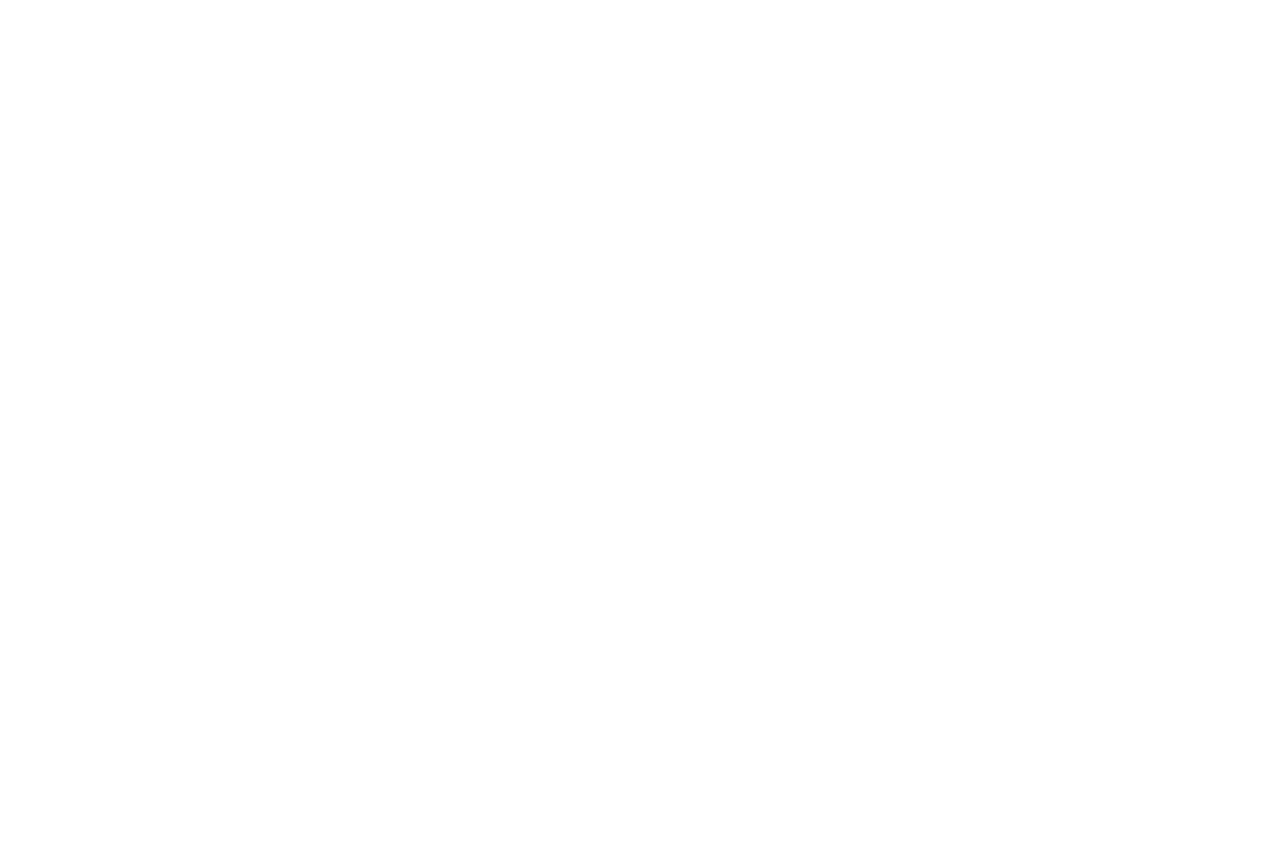
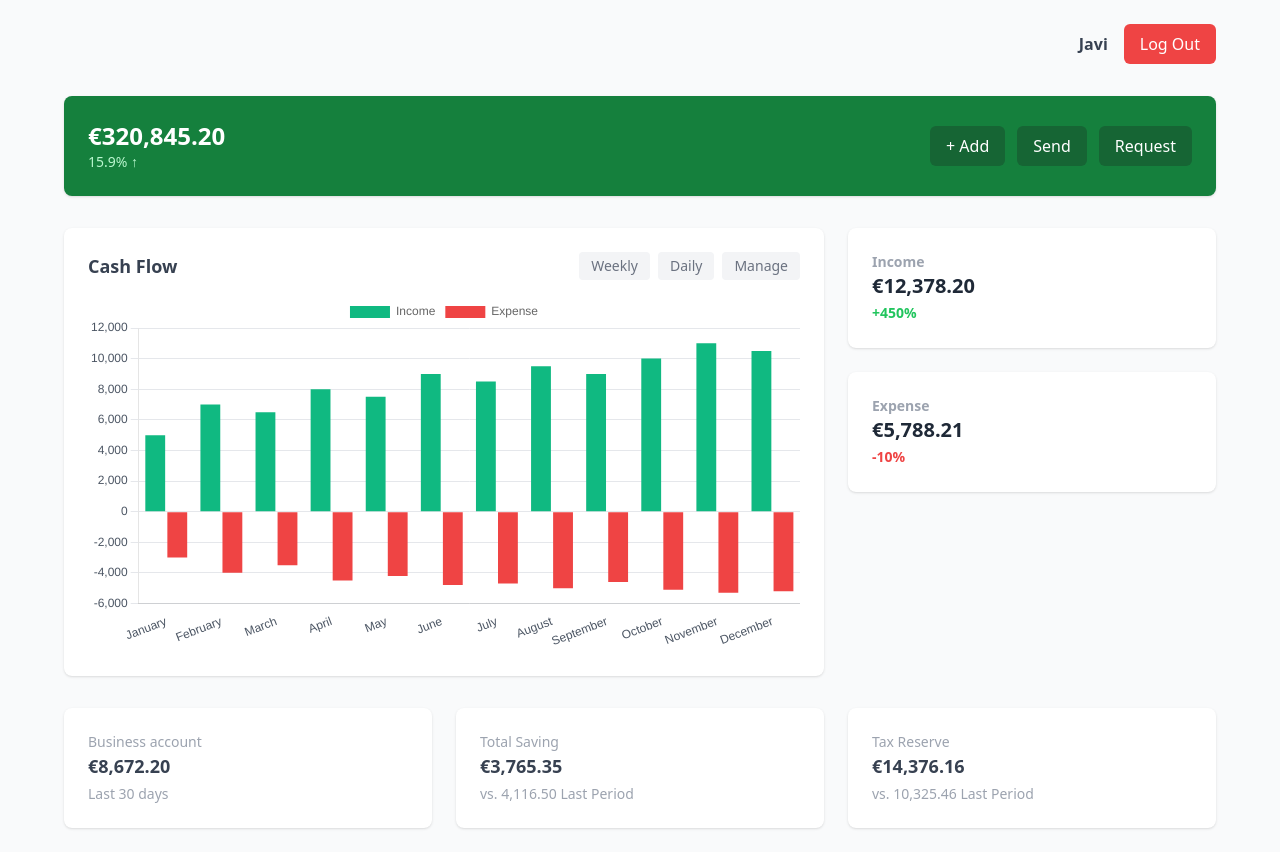
Before and after one commit to jfernandezcl/personal-finance, a React (Vite) app in the folder frontend/: page /dashboard in a window 1280 px wide. Before the commit the page ends 800 px from the top, so only its background shows below. Built offline with nearby package versions, Linux system fonts and the light colour scheme; the HTML template or start-up script is replaced by a standard one.

Commit message:
fix: change all the design and styles of the site

```diff
--- a/frontend/src/pages/Dashboard.jsx
+++ b/frontend/src/pages/Dashboard.jsx
@@ -1,147 +1,159 @@
-import React, { useState } from "react";
-import { useNavigate } from "react-router";
-import { Bar, Doughnut } from "react-chartjs-2";
-import { Chart as ChartJS, CategoryScale, LinearScale, BarElement, Title, ArcElement, Tooltip, Legend } from "chart.js";
+import React from "react";
+import { Bar } from "react-chartjs-2";
+import {
+  Chart as ChartJS,
+  CategoryScale,
+  LinearScale,
+  BarElement,
+  Title,
+  Tooltip,
+  Legend,
+} from "chart.js";
 
-ChartJS.register(CategoryScale, LinearScale, BarElement, Title, ArcElement, Tooltip, Legend);
+ChartJS.register(CategoryScale, LinearScale, BarElement, Title, Tooltip, Legend);
 
-function Dashboard() {
-  let userName = localStorage.getItem("username");
-  const navigate = useNavigate();
-  const token = localStorage.getItem("token");
-
-  const [ingresos, setIngresos] = useState(new Array(12).fill(0));
-  const [gastos, setGastos] = useState(new Array(12).fill(0));
-  const [inputValor, setInputValor] = useState("");
-  const [tipo, setTipo] = useState("ingreso");
-  const [mes, setMes] = useState(0);
-
-  if (!token) {
-    navigate("/", { replace: true });
-    return null;
-  }
-
-  const handleLogout = () => {
-    localStorage.removeItem("username");
-    localStorage.removeItem("token");
-    navigate("/", { replace: true });
-  };
-
-  const handleAgregar = () => {
-    const valor = parseFloat(inputValor.replace(/[^0-9.,]/g, "").replace(",", "."));
-    if (!isNaN(valor)) {
-      if (tipo === "ingreso") {
-        const nuevosIngresos = [...ingresos];
-        nuevosIngresos[mes] += valor;
-        setIngresos(nuevosIngresos);
-      } else {
-        const nuevosGastos = [...gastos];
-        nuevosGastos[mes] += valor;
-        setGastos(nuevosGastos);
-      }
-    }
-    setInputValor("");
-  };
-
-  const barData = {
-    labels: ["January", "February", "March", "April", "May", "June", "July", "August", "September", "October", "November", "December"],
+// Datos de ejemplo para la gráfica de barras:
+// Valores positivos para Income y negativos para Expense.
+const dataBar = {
+  labels: [
+    "January", "February", "March", "April", "May", "June",
+    "July", "August", "September", "October", "November", "December"
+  ],
   datasets: [
     {
       label: "Income",
-        data: ingresos,
-        backgroundColor: "#34D399",
+      data: [5000, 7000, 6500, 8000, 7500, 9000, 8500, 9500, 9000, 10000, 11000, 10500],
+      backgroundColor: "#10B981",
     },
     {
-        label: "Expenditure",
-        data: gastos,
+      label: "Expense",
+      data: [-3000, -4000, -3500, -4500, -4200, -4800, -4700, -5000, -4600, -5100, -5300, -5200],
       backgroundColor: "#EF4444",
     },
   ],
 };
 
-  const doughnutData = {
-    labels: ["Income", "Expenditure"],
-    datasets: [
-      {
-        data: [ingresos.reduce((acc, val) => acc + val, 0), gastos.reduce((acc, val) => acc + val, 0)],
-        backgroundColor: ["#34D399", "#EF4444"],
+const optionsBar = {
+  responsive: true,
+  scales: {
+    y: {
+      // Con datos negativos, Chart.js ajusta automáticamente el eje
+      beginAtZero: true,
+      ticks: {
+        color: "#4B5563",
       },
-    ],
+      grid: {
+        color: "#E5E7EB",
+      },
+    },
+    x: {
+      ticks: {
+        color: "#4B5563",
+      },
+      grid: {
+        display: false,
+      },
+    },
+  },
+  plugins: {
+    legend: {
+      display: true,
+    },
+  },
 };
 
+export default function Dashboard() {
   return (
-    <div className="p-6 min-h-screen bg-gray-100 flex flex-col items-center justify-center">
-      <div className="flex justify-between items-center mb-6 w-full max-w-3xl">
-        <h1 className="text-2xl font-bold">Personal account of {userName || "al Dashboard"}</h1>
-        <button
-          onClick={handleLogout}
-          className="px-4 py-2 bg-blue-500 text-white rounded"
-        >
-          Log out
+    <div className="min-h-screen bg-gray-50 p-6">
+      {/* Header con nombre de usuario y botón de Log Out */}
+      <header className="max-w-6xl mx-auto flex items-center justify-end mb-8">
+        <div className="flex items-center space-x-4">
+          <span className="text-gray-700 font-semibold">Javi</span>
+          <button className="px-4 py-2 bg-red-500 text-white rounded-md">
+            Log Out
           </button>
         </div>
+      </header>
 
-      {/* Fila superior: tarjeta de input y tarjeta de gráfica, con misma altura */}
-      <div className="grid grid-cols-2 gap-4 mb-6 items-stretch w-full max-w-3xl">
-        <div className="p-4 bg-white shadow rounded-lg text-center w-full">
-          <h2 className="text-xl font-semibold">Add</h2>
-          <input
-            type="text"
-            value={inputValor}
-            onChange={(e) => setInputValor(e.target.value)}
-            className="mt-2 p-2 border rounded w-full"
-            placeholder="Ej: 12,80"
-          />
-          <select
-            value={tipo}
-            onChange={(e) => setTipo(e.target.value)}
-            className="mt-2 p-2 border rounded w-full"
-          >
-            <option value="ingreso">Income</option>
-            <option value="gasto">Expenditure</option>
-          </select>
-          <select
-            value={mes}
-            onChange={(e) => setMes(parseInt(e.target.value))}
-            className="mt-2 p-2 border rounded w-full"
-          >
-            {barData.labels.map((mes, index) => (
-              <option key={index} value={index}>{mes}</option>
-            ))}
-          </select>
-          <button
-            onClick={handleAgregar}
-            className="mt-2 px-4 py-2 bg-green-500 text-white rounded w-full"
-          >
-            Add
+      {/* Tarjeta Superior */}
+      <div className="bg-green-700 text-white p-6 max-w-6xl mx-auto rounded-lg shadow mb-8">
+        <div className="flex items-center justify-between">
+          <div>
+            <h1 className="text-2xl font-bold">€320,845.20</h1>
+            <p className="text-sm text-green-200">15.9% ↑</p>
+          </div>
+          <div className="space-x-3">
+            <button className="bg-green-800 hover:bg-green-900 transition px-4 py-2 rounded-md">
+              + Add
+            </button>
+            <button className="bg-green-800 hover:bg-green-900 transition px-4 py-2 rounded-md">
+              Send
+            </button>
+            <button className="bg-green-800 hover:bg-green-900 transition px-4 py-2 rounded-md">
+              Request
             </button>
           </div>
-        <div className="p-4 bg-white shadow rounded-lg flex justify-center items-center w-full">
-          <Doughnut data={doughnutData} options={{ maintainAspectRatio: false }} />
         </div>
       </div>
 
-      <div className="grid grid-cols-2 gap-4 mb-6 w-full max-w-3xl">
-        <div className="p-4 bg-white shadow rounded-lg text-center">
-          <h2 className="text-xl font-semibold text-green-600">Income</h2>
-          <p className="text-2xl font-bold">
-            {ingresos.reduce((acc, val) => acc + val, 0).toFixed(2)} €
-          </p>
+      {/* Contenedor Principal */}
+      <main className="max-w-6xl mx-auto space-y-8">
+        {/* Sección de Cash Flow e Income/Expense */}
+        <div className="grid grid-cols-1 lg:grid-cols-3 gap-6">
+          {/* Gráfica de Barras */}
+          <div className="bg-white rounded-lg shadow p-6 col-span-2">
+            <div className="flex items-center justify-between mb-4">
+              <h2 className="text-lg font-semibold text-gray-700">Cash Flow</h2>
+              <div className="flex space-x-2 text-sm text-gray-500">
+                <button className="px-3 py-1 bg-gray-100 rounded hover:bg-gray-200">
+                  Weekly
+                </button>
+                <button className="px-3 py-1 bg-gray-100 rounded hover:bg-gray-200">
+                  Daily
+                </button>
+                <button className="px-3 py-1 bg-gray-100 rounded hover:bg-gray-200">
+                  Manage
+                </button>
               </div>
-        <div className="p-4 bg-white shadow rounded-lg text-center">
-          <h2 className="text-xl font-semibold text-red-600">Expenditure</h2>
-          <p className="text-2xl font-bold">
-            {gastos.reduce((acc, val) => acc + val, 0).toFixed(2)} €
-          </p>
+            </div>
+            <Bar data={dataBar} options={optionsBar} />
+          </div>
+
+          {/* Income & Expense - dividido en dos tarjetas apiladas */}
+          <div className="flex flex-col gap-6">
+            <div className="bg-white rounded-lg shadow p-6">
+              <p className="text-sm font-semibold text-gray-400">Income</p>
+              <h3 className="text-xl font-bold text-gray-800">€12,378.20</h3>
+              <span className="text-sm text-green-500 font-semibold">+450%</span>
+            </div>
+            <div className="bg-white rounded-lg shadow p-6">
+              <p className="text-sm font-semibold text-gray-400">Expense</p>
+              <h3 className="text-xl font-bold text-gray-800">€5,788.21</h3>
+              <span className="text-sm text-red-500 font-semibold">-10%</span>
+            </div>
           </div>
         </div>
 
-      <div className="p-4 bg-white shadow rounded-lg w-full max-w-3xl">
-        <h2 className="text-lg font-semibold mb-2">Income vs Expenditure</h2>
-        <Bar data={barData} />
+        {/* Tarjetas inferiores */}
+        <div className="grid grid-cols-1 md:grid-cols-3 gap-6">
+          <div className="bg-white rounded-lg shadow p-6">
+            <p className="text-sm text-gray-400">Business account</p>
+            <h4 className="text-lg font-semibold text-gray-700">€8,672.20</h4>
+            <p className="text-sm text-gray-400 mt-1">Last 30 days</p>
+          </div>
+          <div className="bg-white rounded-lg shadow p-6">
+            <p className="text-sm text-gray-400">Total Saving</p>
+            <h4 className="text-lg font-semibold text-gray-700">€3,765.35</h4>
+            <p className="text-sm text-gray-400 mt-1">vs. 4,116.50 Last Period</p>
+          </div>
+          <div className="bg-white rounded-lg shadow p-6">
+            <p className="text-sm text-gray-400">Tax Reserve</p>
+            <h4 className="text-lg font-semibold text-gray-700">€14,376.16</h4>
+            <p className="text-sm text-gray-400 mt-1">vs. 10,325.46 Last Period</p>
           </div>
         </div>
+      </main>
+    </div>
+
   );
 }
-
-export default Dashboard;
```
Lines whose indentation alone changed are shown as unchanged.
